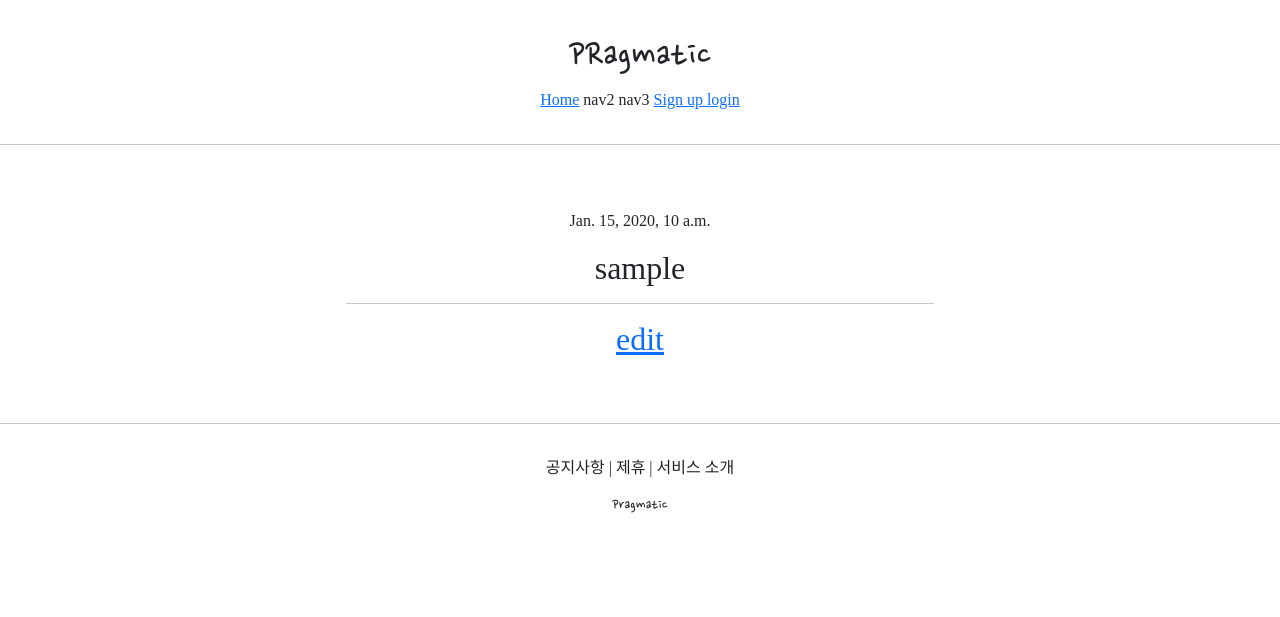
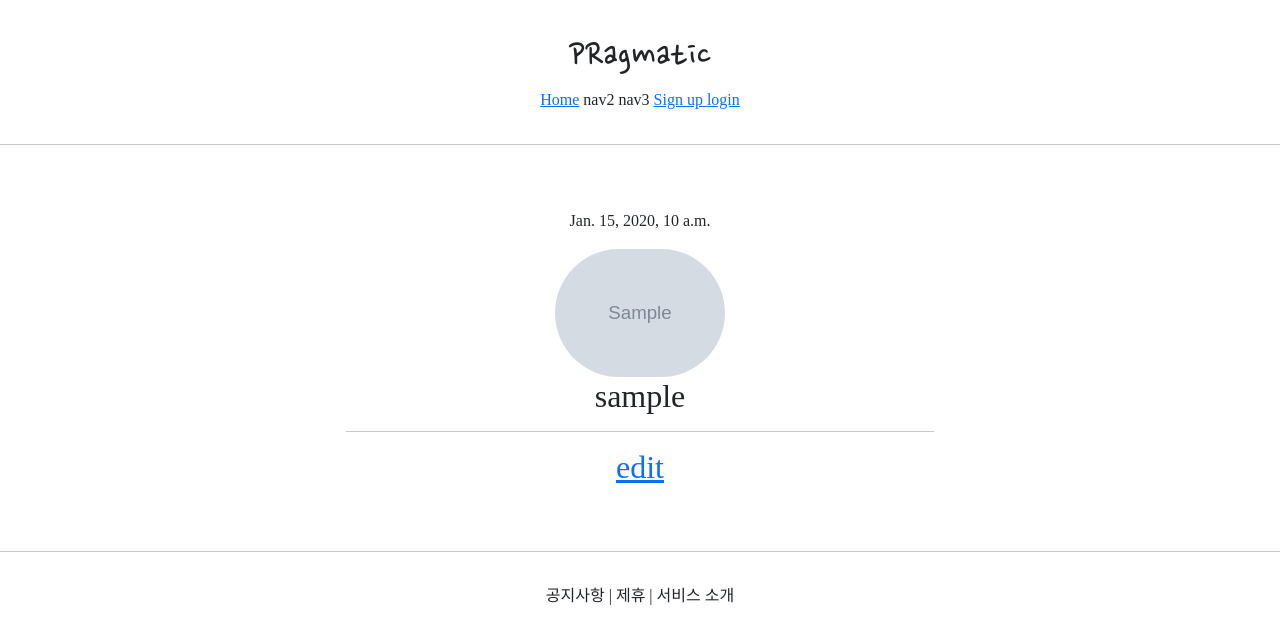
Before and after one commit to holawan/Pinterest, a Django app: page /accounts/detail/1 in a window 1280 px wide. Shown: the top 617 px of the page. Run offline with Django 3.2, Linux system fonts and the light colour scheme; tables that the repository leaves empty hold one stand-in row (values such as "Sample post"); grey boxes marked "Sample" are stand-in pictures; some libraries are stand-ins or nearby versions; some web fonts are replaced.

Commit message:
profile 페이지에서 사진 나오게 url 설정

```diff
--- a/accountapp/templates/accountapp/detail.html
+++ b/accountapp/templates/accountapp/detail.html
@@ -10,6 +10,7 @@
         {{ target_user.date_joined }}
       </p>
 
+      <img src="{{ target_user.profile.image.url }}" alt="" style="height: 8rem; width 8rem; border-radius:10rem">
       {% if target_user.profile %}
       <h2>
         {% comment %} user 이름  {% endcomment %}
--- a/pragmatic/urls.py
+++ b/pragmatic/urls.py
@@ -13,12 +13,14 @@ Including another URLconf
     1. Import the include() function: from django.urls import include, path
     2. Add a URL to urlpatterns:  path('blog/', include('blog.urls'))
 """
+from django.conf import settings
 from django.contrib import admin
 from django.urls import path,include
-
+from django.conf.urls.static import static
 #앱 내에 urls.py 추가 생성해주기!
 urlpatterns = [
     path('admin/', admin.site.urls),
     path('accounts/' , include('accountapp.urls')),
-    path('profiles/', include('profileapp.urls'))
-]
+    path('profiles/', include('profileapp.urls')),
+
+]+static(settings.MEDIA_URL, document_root=settings.MEDIA_ROOT)
```
